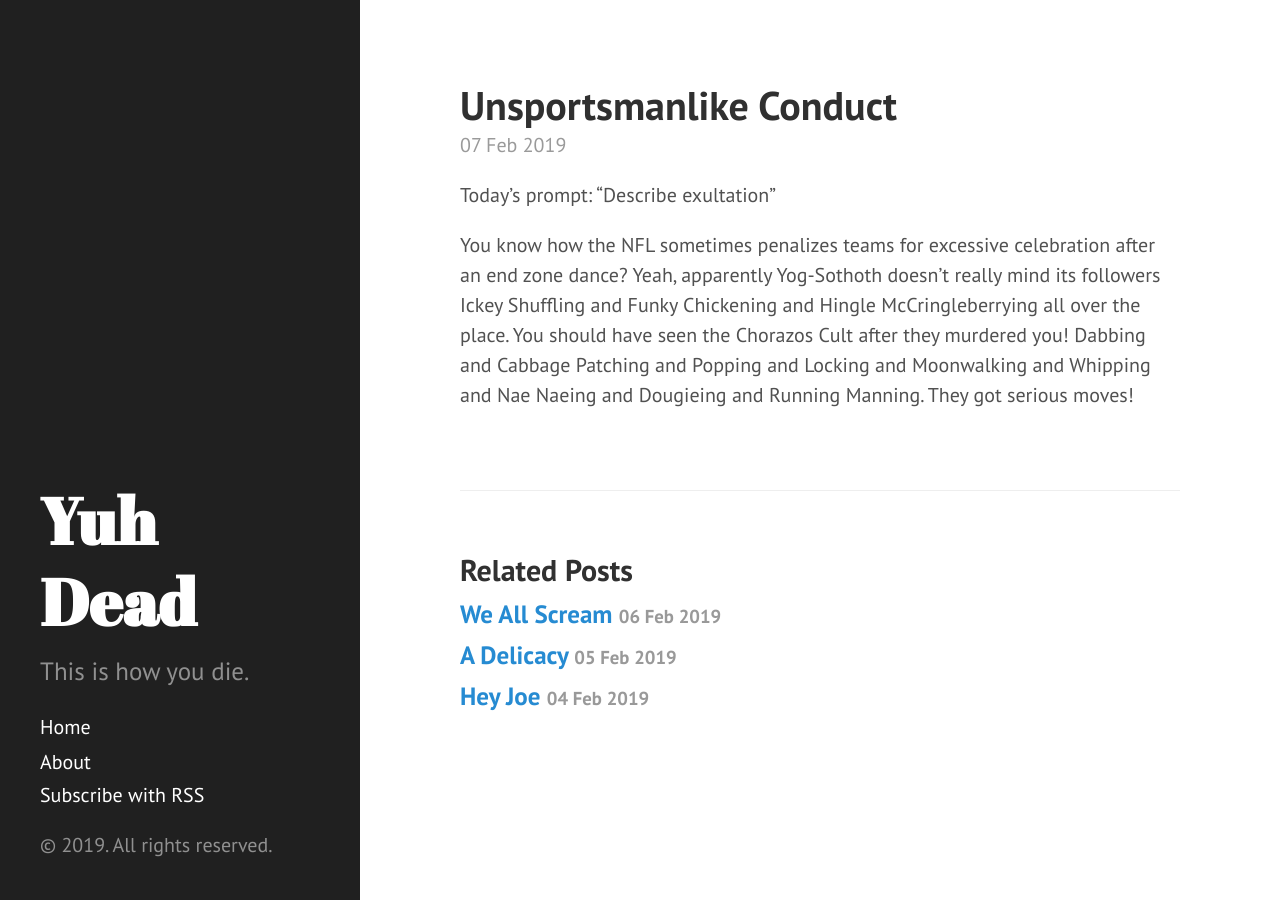
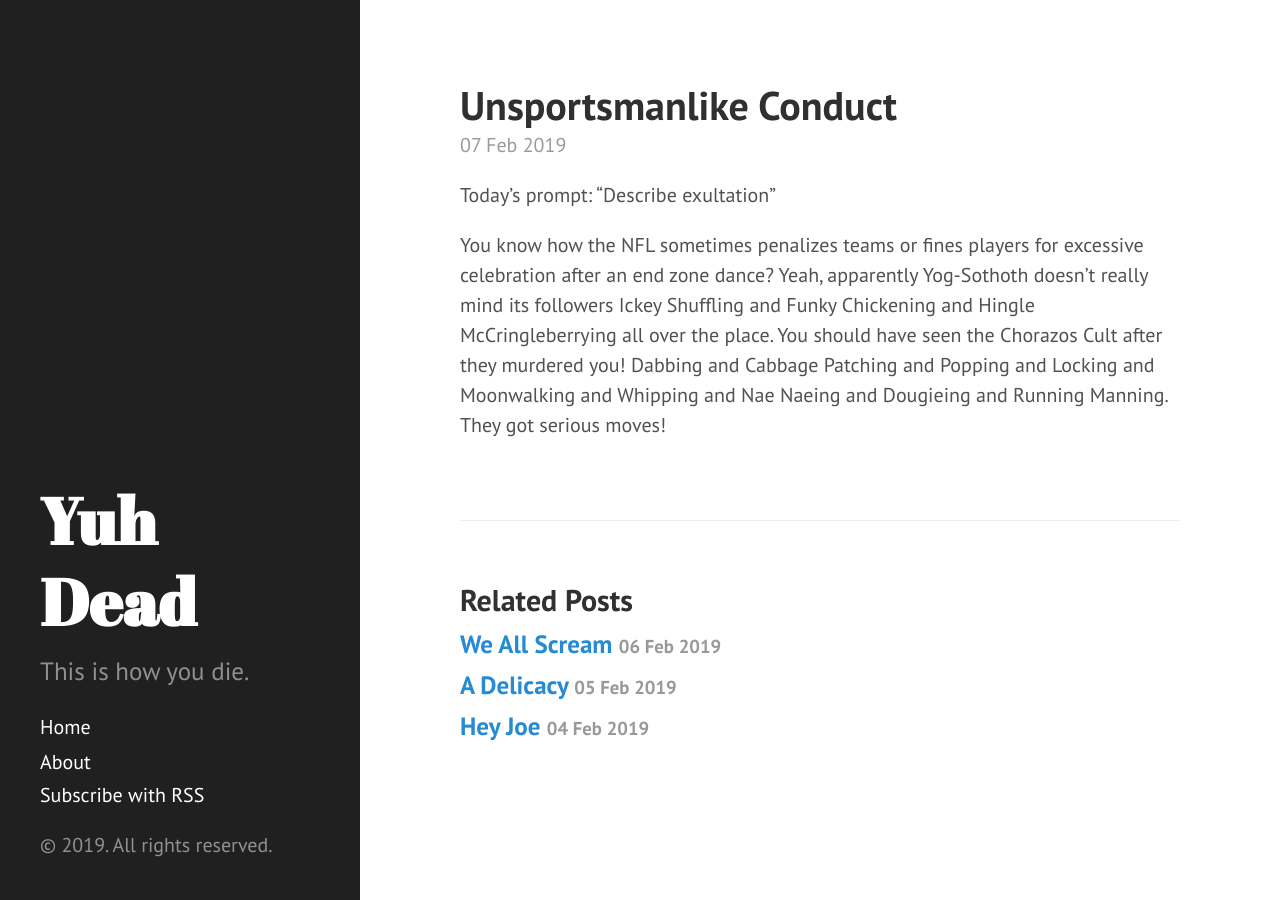
Before and after one commit to LoraV/LoraV.github.io, a Jekyll site: the page built from _posts/2019-02-07-exultation.markdown, in a window 1280 px wide. Built offline with Jekyll 4.4.1, drawn with Linux system fonts in a browser that asks for light colours.

Commit message:
exultation post

```diff
--- a/_posts/2019-02-07-exultation.markdown
+++ b/_posts/2019-02-07-exultation.markdown
@@ -6,4 +6,4 @@ categories: death scenes
 ---
 Today's prompt: "Describe exultation"
 
-You know how the NFL sometimes penalizes teams for excessive celebration after an end zone dance? Yeah, apparently Yog-Sothoth doesn't really mind its followers Ickey Shuffling and Funky Chickening and Hingle McCringleberrying all over the place. You should have seen the Chorazos Cult after they murdered you! Dabbing and Cabbage Patching and Popping and Locking and Moonwalking and Whipping and Nae Naeing and Dougieing and Running Manning. They got serious moves!
+You know how the NFL sometimes penalizes teams or fines players for excessive celebration after an end zone dance? Yeah, apparently Yog-Sothoth doesn't really mind its followers Ickey Shuffling and Funky Chickening and Hingle McCringleberrying all over the place. You should have seen the Chorazos Cult after they murdered you! Dabbing and Cabbage Patching and Popping and Locking and Moonwalking and Whipping and Nae Naeing and Dougieing and Running Manning. They got serious moves!
```
